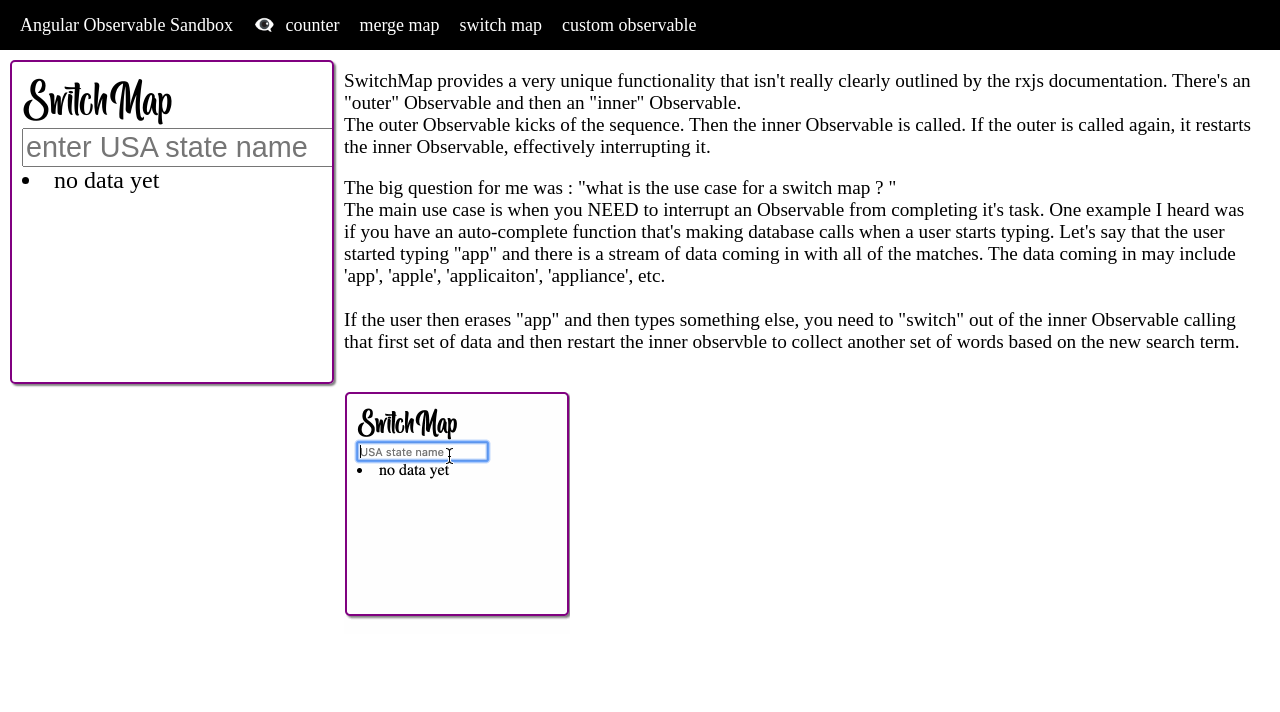
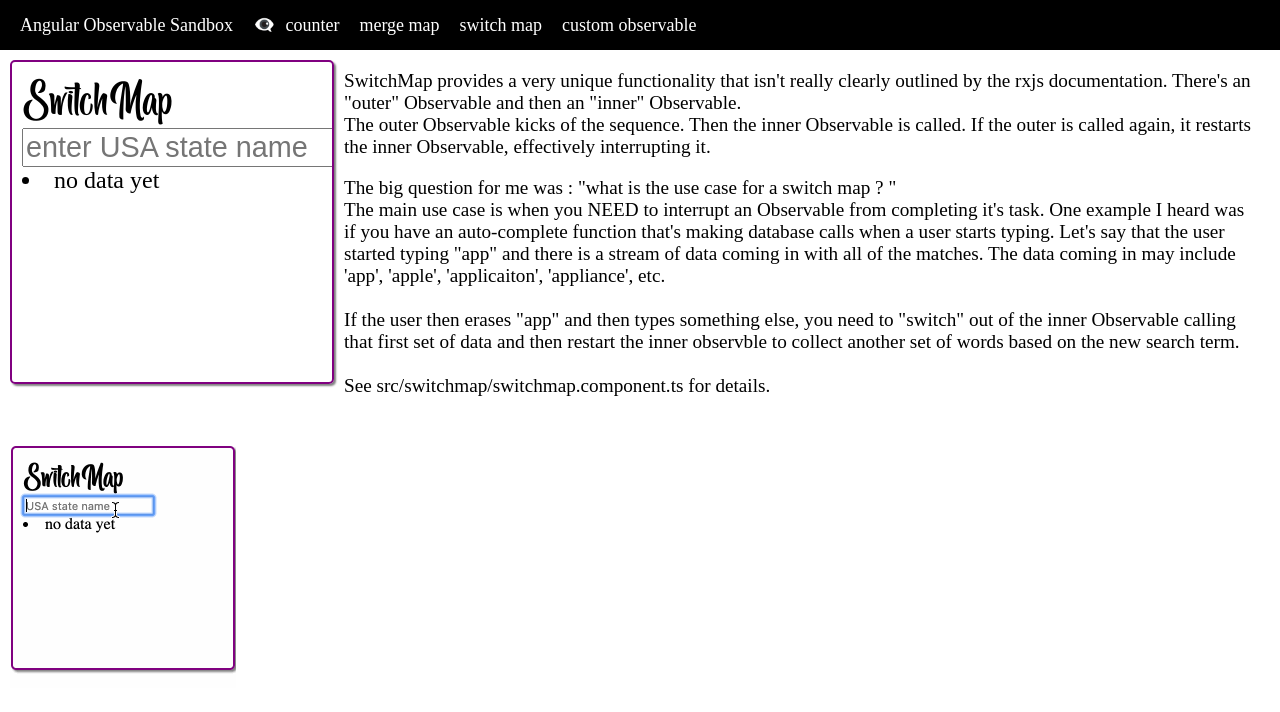
Before and after one commit to Nmuta/rxjsStuff, an Angular app: page /switchmap in a window 1280 px wide. Shown: the top 712 px of the page. Built offline with nearby package versions, Linux system fonts and the light colour scheme.

Commit message:
Update readme

```diff
--- a/src/app/switchmap/switchmap.component.html
+++ b/src/app/switchmap/switchmap.component.html
@@ -27,7 +27,15 @@
     <br>
     If the user then erases "app" and then types something else, you need to "switch" out of the inner Observable calling that
     first set of data and then restart the inner observble to collect another set of words based on the new search term.
+
+    <br>
+    <br>
+    See src/switchmap/switchmap.component.ts for details.
+
+
+
+
   </p>
 
 </div>
-<img src="/assets/switchMap.gif" alt="">
+<img src="/assets/switchMap.gif" alt="" style="padding: 10px">
```
Also changed, not shown: 1 other file (tests, documents, lock files or other folders).
